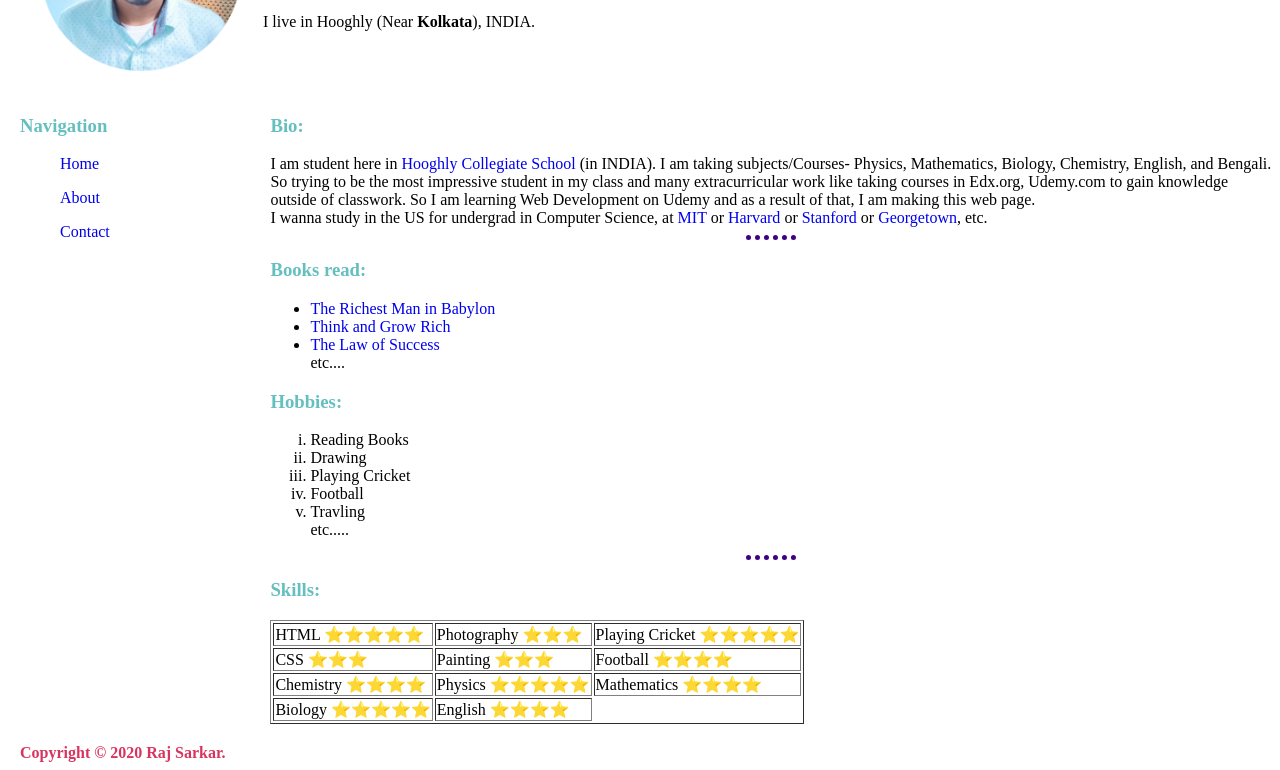
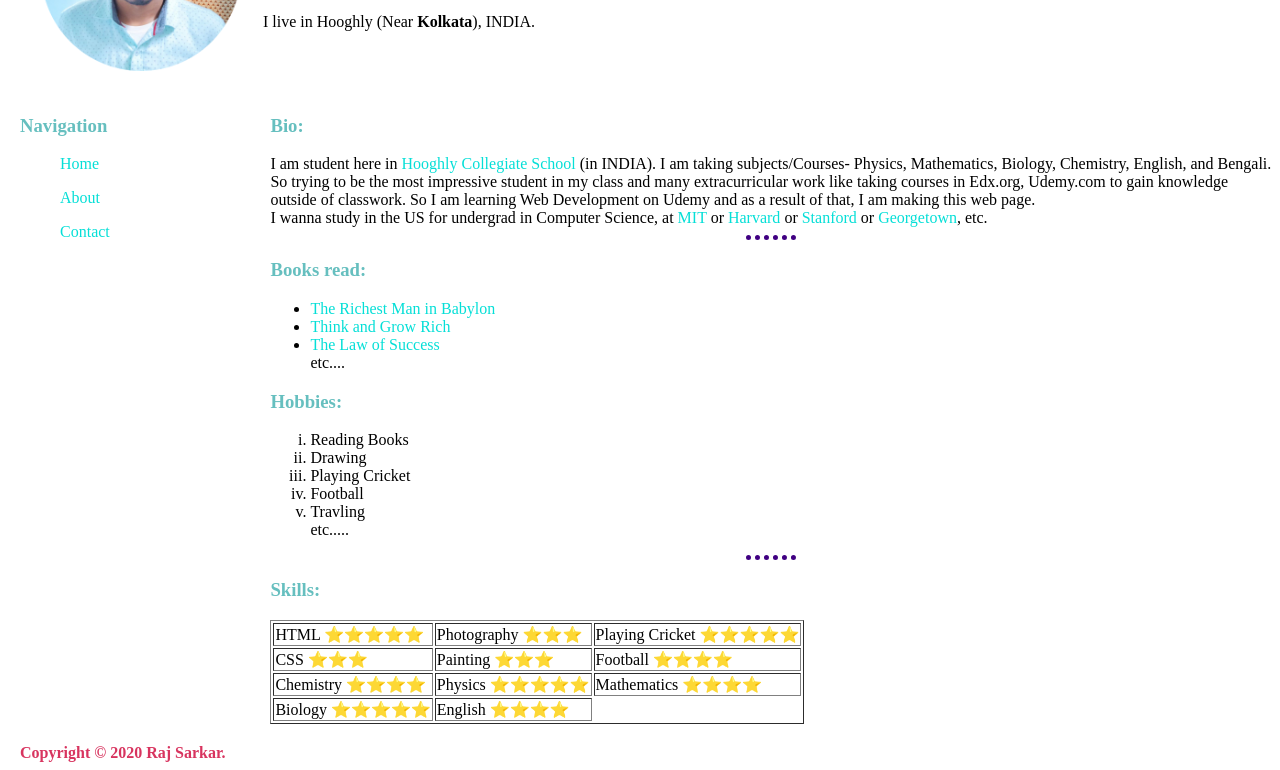
Before and after one commit to rajsarkar-github/RajSarkar, a plain HTML site: page index.html in a window 1280 px wide. Shown: the part 158-928 px from the top of the page. Drawn offline with Linux system fonts and the light colour scheme.

Commit message:
Color-<a>

```diff
--- a/Styles.css
+++ b/Styles.css
@@ -46,4 +46,5 @@ float: right;
 }
 a {
   text-decoration: none;
+  color: #05dfd7;
 }
```
